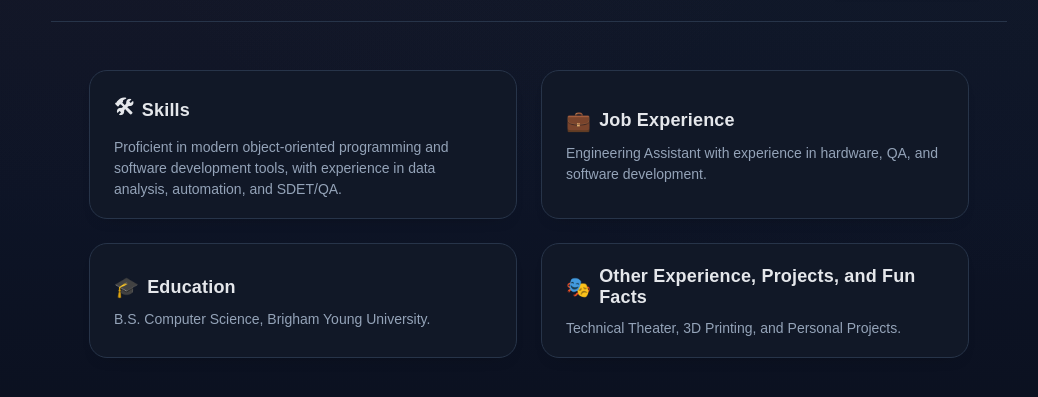
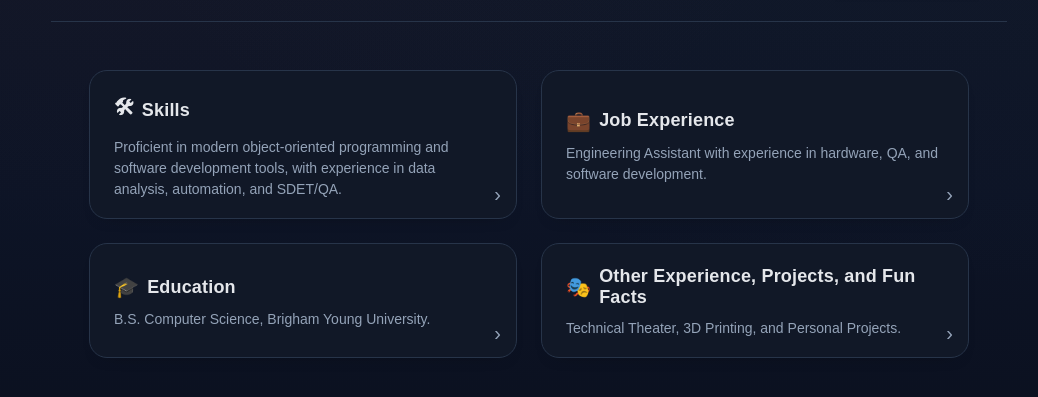
Before and after one commit to grsouth/hire-me, a React (Vite) app: page / in a window 1280 px wide. Shown: the part 283-680 px from the top of the page, without its empty margins (111-1149 px from the left). Built offline with nearby package versions, Linux system fonts and the light colour scheme; a web font is replaced by a local one.

Commit message:
Added diploma, opening chevron hint

```diff
--- a/package.json
+++ b/package.json
@@ -18,6 +18,6 @@
     "@types/react-dom": "^18.2.15",
     "@vitejs/plugin-react": "^4.2.0",
     "typescript": "^5.2.2",
-    "vite": "^7.3.0"
+    "vite": "^7.3.1"
   }
 }
--- a/src/components/ResumeSection/Card.tsx
+++ b/src/components/ResumeSection/Card.tsx
@@ -19,6 +19,9 @@ const Card = ({ section, isActive, onOpen }: CardProps) => {
         <span className="card-title">{section.title}</span>
       </div>
       <p className="card-short">{section.short}</p>
+      <span className="card-affordance" aria-hidden="true">
+        <span className="card-affordance-icon">›</span>
+      </span>
     </button>
   );
 };
--- a/src/components/ResumeSection/Expanded.tsx
+++ b/src/components/ResumeSection/Expanded.tsx
@@ -183,6 +183,9 @@ const Education = ({ educationBlock }: { educationBlock: EducationBlock }) => (
         </article>
       ))}
     </div>
+    <div className="education-diploma">
+      <img src="/diploma.png" alt="Diploma" loading="lazy" />
+    </div>
   </section>
 );
 
--- a/src/styles/globals.css
+++ b/src/styles/globals.css
@@ -223,6 +223,7 @@ a {
   cursor: pointer;
   transition: all 0.2s ease;
   color: var(--text);
+  position: relative;
 }
 
 .resume-card:hover,
@@ -260,6 +261,39 @@ a {
   color: var(--muted);
   font-size: 14px;
   line-height: 1.5;
+}
+
+.card-affordance {
+  position: absolute;
+  right: 16px;
+  bottom: 14px;
+  display: inline-flex;
+  align-items: center;
+  justify-content: center;
+  color: var(--muted);
+}
+
+.card-affordance-icon {
+  font-size: 20px;
+  line-height: 1;
+  transform: translateX(1px);
+}
+
+.resume-card:not(.is-active) .card-affordance {
+  animation: affordancePulse 8s ease-in-out 0.8s infinite;
+}
+
+@keyframes affordancePulse {
+  0%,
+  82%,
+  100% {
+    transform: translateY(0);
+    color: var(--muted);
+  }
+  90% {
+    transform: translateY(-2px);
+    color: #e2e8f0;
+  }
 }
 
 .expanded-overlay {
@@ -485,6 +519,22 @@ a {
   font-size: 17px;
 }
 
+.education-diploma {
+  margin-top: 16px;
+  display: flex;
+  justify-content: center;
+}
+
+.education-diploma img {
+  width: min(560px, 100%);
+  height: auto;
+  border-radius: 12px;
+  border: 1px solid var(--border);
+  background: #0f172a;
+  box-shadow: 0 12px 30px -24px rgba(0, 0, 0, 0.7);
+  display: block;
+}
+
 .experience-dates {
   margin: 0;
   color: var(--muted);
```
Also changed, not shown: public/diploma.png (added), 1 other file (tests, documents, lock files or other folders).
